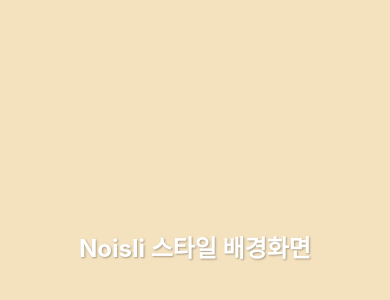
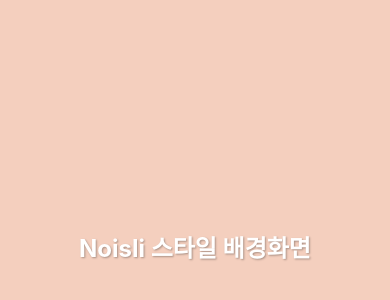
Before and after one commit to justart-dev/Chameleonze, a React Native app: screen / in a window 390 px wide. Shown: the part 176-476 px from the top of the page. Built offline with nearby package versions, Linux system fonts and the light colour scheme.

Commit message:
BackgroundColorTransition 색상 단계 추가

```diff
--- a/src/components/BackgroundColorTransition.tsx
+++ b/src/components/BackgroundColorTransition.tsx
@@ -1,7 +1,7 @@
 import React, { useEffect, useRef } from "react";
 import { Animated, StyleSheet, Pressable } from "react-native";
 
-const ANIMATION_DURATION = 40000;
+const ANIMATION_DURATION = 60000;
 
 const BackgroundColorTransition = () => {
   const hueAnim = useRef(new Animated.Value(0)).current;
@@ -20,29 +20,29 @@
         startAnimation();
       });
 
-      // 채도(Saturation) 애니메이션: 60-80%
+      // 채도(Saturation) 애니메이션: 50-90%
       Animated.sequence([
         Animated.timing(saturationAnim, {
-          toValue: 80,
+          toValue: 90,
           duration: ANIMATION_DURATION / 2,
           useNativeDriver: false,
         }),
         Animated.timing(saturationAnim, {
-          toValue: 60,
+          toValue: 50,
           duration: ANIMATION_DURATION / 2,
           useNativeDriver: false,
         }),
       ]).start();
 
-      // 명도(Lightness) 애니메이션: 80-90%
+      // 명도(Lightness) 애니메이션: 75-95%
       Animated.sequence([
         Animated.timing(lightnessAnim, {
-          toValue: 90,
+          toValue: 95,
           duration: ANIMATION_DURATION / 2,
           useNativeDriver: false,
         }),
         Animated.timing(lightnessAnim, {
-          toValue: 80,
+          toValue: 75,
           duration: ANIMATION_DURATION / 2,
           useNativeDriver: false,
         }),
@@ -53,14 +53,20 @@
   }, []);
 
   const backgroundColor = hueAnim.interpolate({
-    inputRange: [0, 60, 120, 180, 240, 300, 360],
+    inputRange: [0, 30, 60, 90, 120, 150, 180, 210, 240, 270, 300, 330, 360],
     outputRange: [
       "hsl(0, 70%, 85%)",
+      "hsl(30, 70%, 85%)",
       "hsl(60, 70%, 85%)",
+      "hsl(90, 70%, 85%)",
       "hsl(120, 70%, 85%)",
+      "hsl(150, 70%, 85%)",
       "hsl(180, 70%, 85%)",
+      "hsl(210, 70%, 85%)",
       "hsl(240, 70%, 85%)",
+      "hsl(270, 70%, 85%)",
       "hsl(300, 70%, 85%)",
+      "hsl(330, 70%, 85%)",
       "hsl(360, 70%, 85%)",
     ],
   });
```
